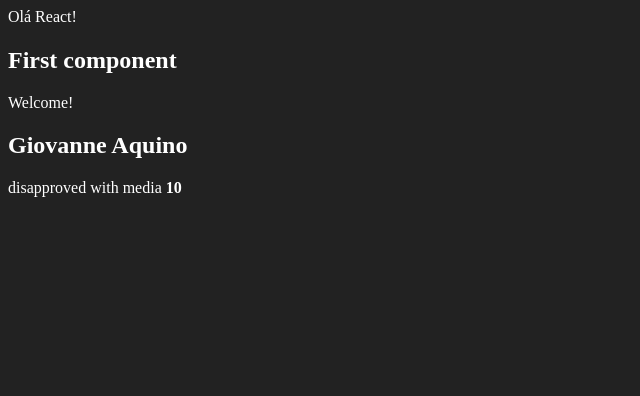
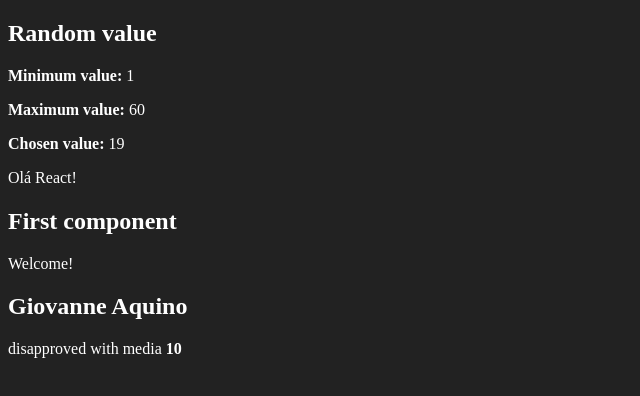
Before and after one commit to giovanne-aquino-clear/react-1, a React (Create React App) app: page / in a window 1280 px wide. Shown: the top 396 px of the page, without its empty margins (0-640 px from the left). Built offline with nearby package versions, Linux system fonts and the light colour scheme.

Commit message:
random number challenge

```diff
--- a/src/App.jsx
+++ b/src/App.jsx
@@ -1,12 +1,15 @@
 import React from "react";
 
+import Random from "./components/basics/Random.jsx";
 import First from './components/basics/First.jsx'
 import WithParameter from './components/basics/WithParameter';
 
 export default _ =>
         <div id = "app">
+        <Random min={1} max= {60} />
         Olá React!
         <h1></h1>
+
         <First></First>
         <WithParameter
             student="Giovanne Aquino"
--- /dev/null
+++ b/src/components/basics/Random.jsx
@@ -0,0 +1,15 @@
+import React from "react";
+
+export default props =>{
+    const Random = parseInt(Math.random() * (props.max - props.min)) + props.min
+    return(
+        <div>
+            <h2> Random value</h2>
+            <p><strong>Minimum value: </strong>{props.min}</p>
+            <p><strong>Maximum value: </strong>{props.max}</p>
+            <p><strong>Chosen value: </strong>{Random}</p>
+
+
+        </div>
+    )
+}
```
